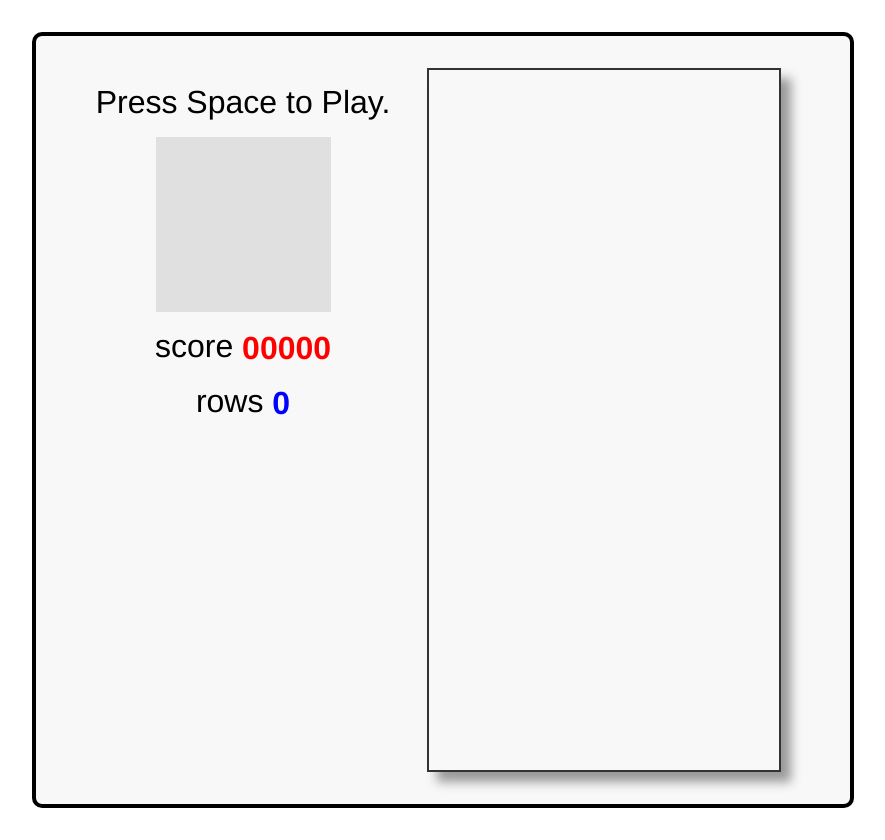
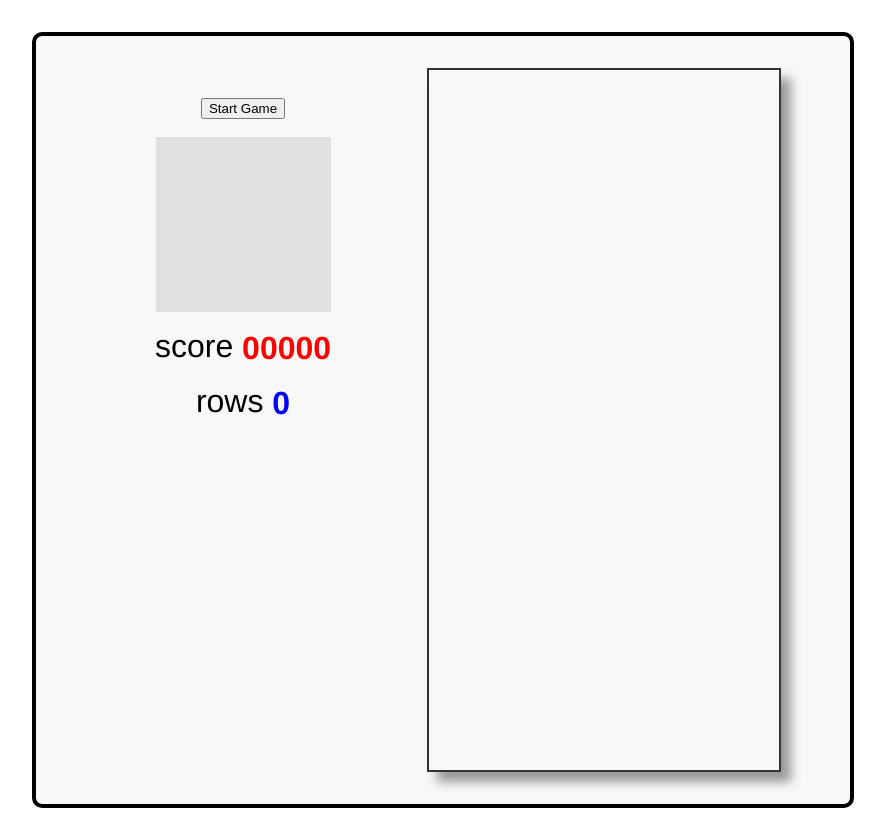
Before and after one commit to Pepper0x/hyperdrop2, a plain HTML site: page index.html in a window 1280 px wide. Shown: the whole page, without its empty margins (197-1082 px from the left). Drawn offline with Linux system fonts and the light colour scheme.

Commit message:
Add files via upload

```diff
--- a/index.html
+++ b/index.html
@@ -26,7 +26,7 @@
 <body>
   <div id="tetris">
     <div id="menu">
-      <p id="start"><a href="javascript:play();">Press Space to Play.</a></p>
+      <p id="start"><button onclick="play()">Start Game</button></p>
       <p><canvas id="upcoming"></canvas></p>
       <p>score <span id="score">00000</span></p>
       <p>rows <span id="rows">0</span></p>
```
